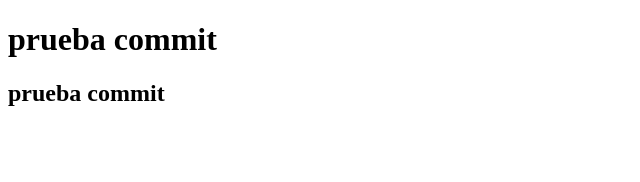
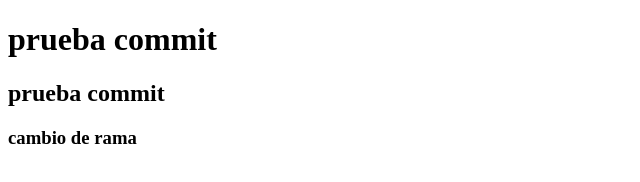
Before and after one commit to SamyAnaphily/diplomado_colsubsidio, a plain HTML site: page class6/historia.html in a window 1280 px wide. Shown: the whole page, without its empty margins (0-640 px from the left). Drawn offline with Linux system fonts and the light colour scheme.

Commit message:
cambio entre ramas

```diff
--- a/class6/historia.html
+++ b/class6/historia.html
@@ -7,5 +7,6 @@
 <body>
      <h1>prueba commit</h1>
      <h2>prueba commit</h2>
+     <h3>cambio de rama</h3>
 </body>
 </html>
```
